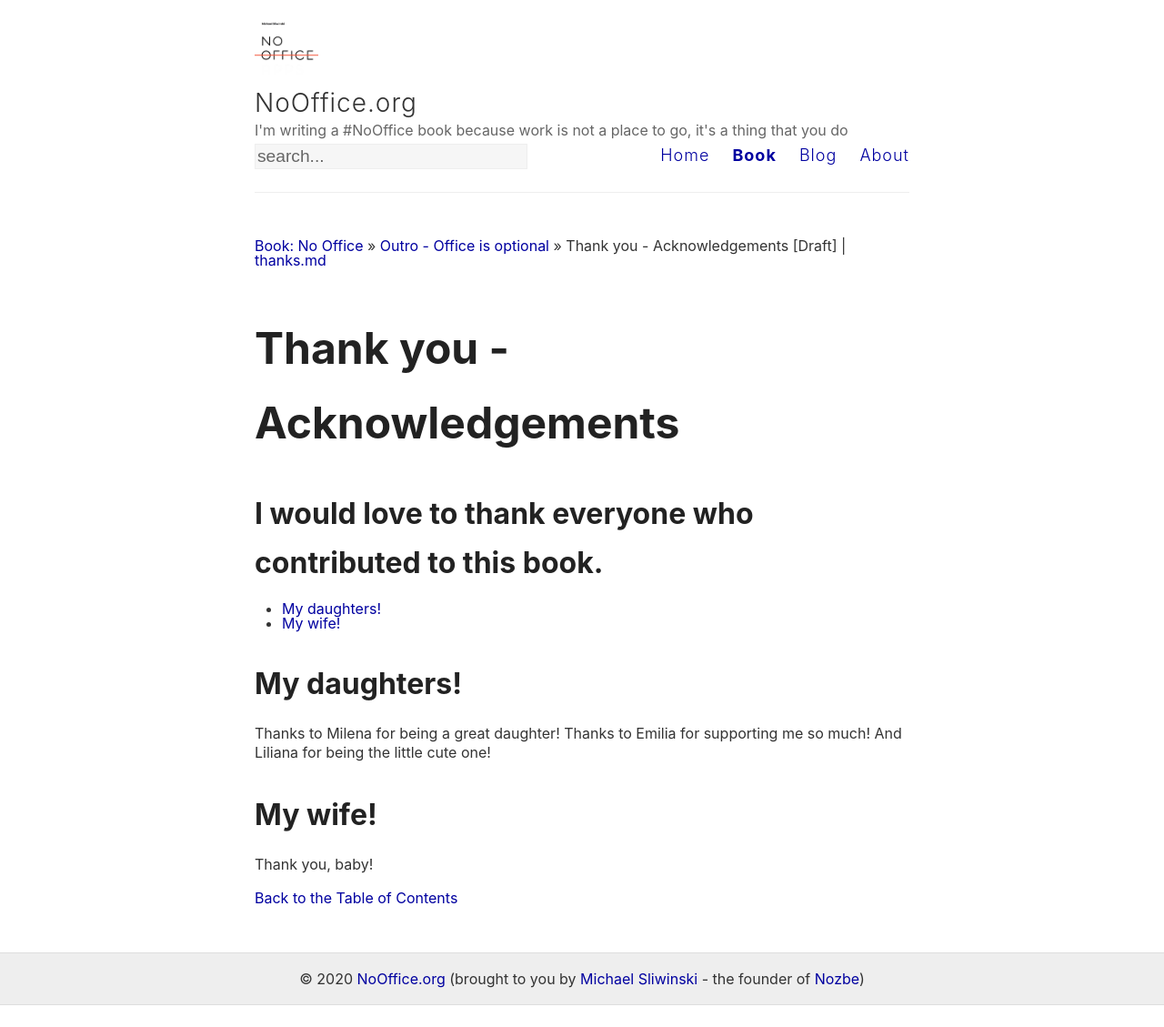
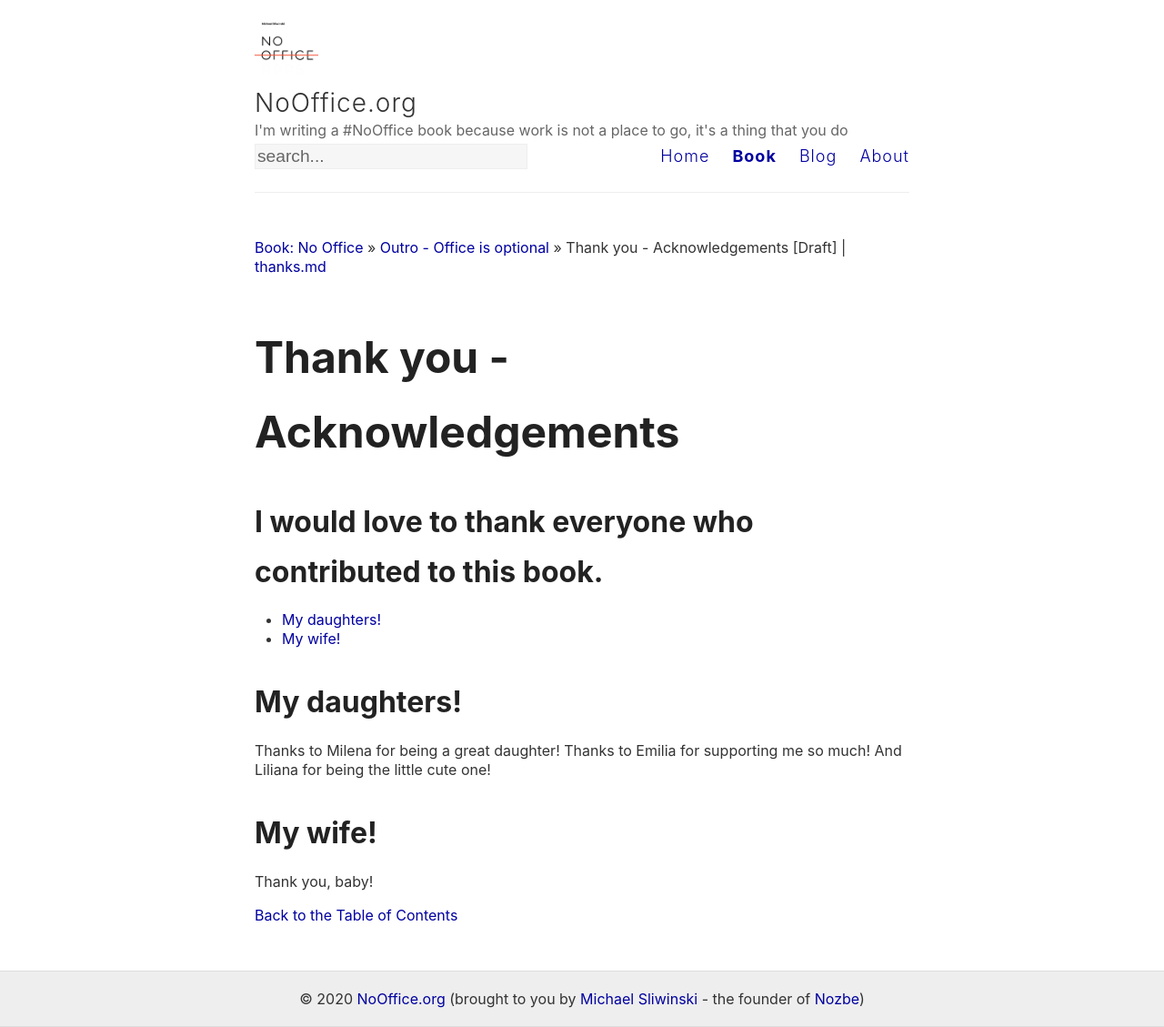
Before and after one commit to Nozbe/NoOffice.org, a Jekyll site: the page built from _book/thanks.md, in a window 1280 px wide. Shown: the whole page at 91% size. Built offline with Jekyll 4.4.1, drawn with Linux system fonts in a browser that asks for light colours; before the commit the page ends 1105 px from its top, so only the background shows below that.

Commit message:
Line height and slug fixes

```diff
--- a/_includes/book.html
+++ b/_includes/book.html
@@ -69,7 +69,7 @@ Our main variable then is "thisbook" which we define in the beginning.
 {% endfor %}
 
 {% if site.data.[thisbook].github %}
-| <a href="{{ site.data.[thisbook].github }}.md">{{ page.slug }}.md</a>
+| <a href="{{ site.data.[thisbook].github }}{{ page.slug }}.md">{{ page.slug }}.md</a>
 {% endif %}
 
 </div>
--- a/_sass/_reset.scss
+++ b/_sass/_reset.scss
@@ -29,7 +29,7 @@ footer, header, hgroup, menu, nav, section {
 	display: block;
 }
 body {
-	line-height: 1;
+	line-height: 1.3em;
 }
 ol, ul {
 	list-style: none;
--- a/style.scss
+++ b/style.scss
@@ -74,7 +74,6 @@ h4 {
 
 p {
   margin: 1em 0;
-  line-height: 1.3em;
 }
 
 a {
```
